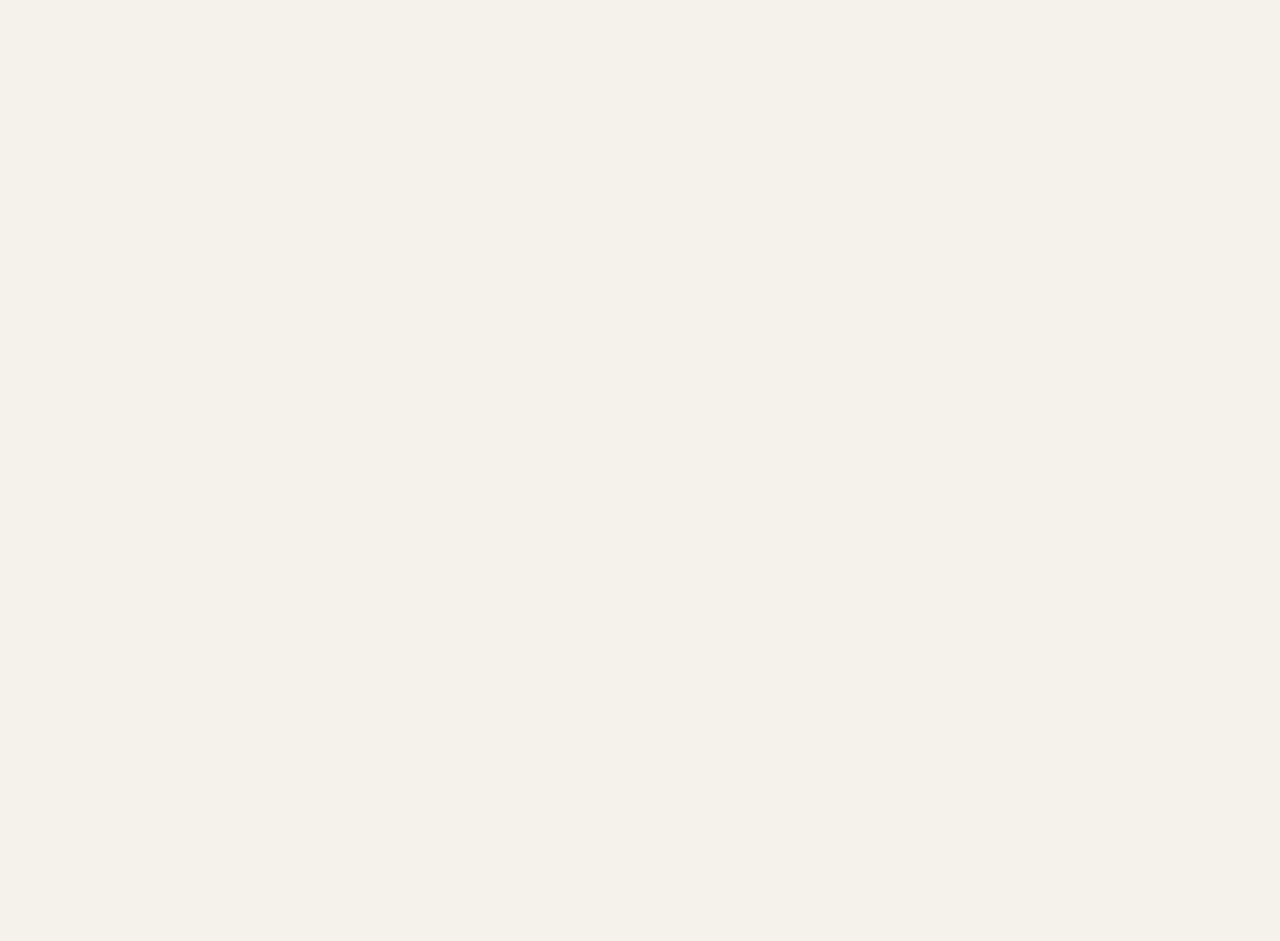
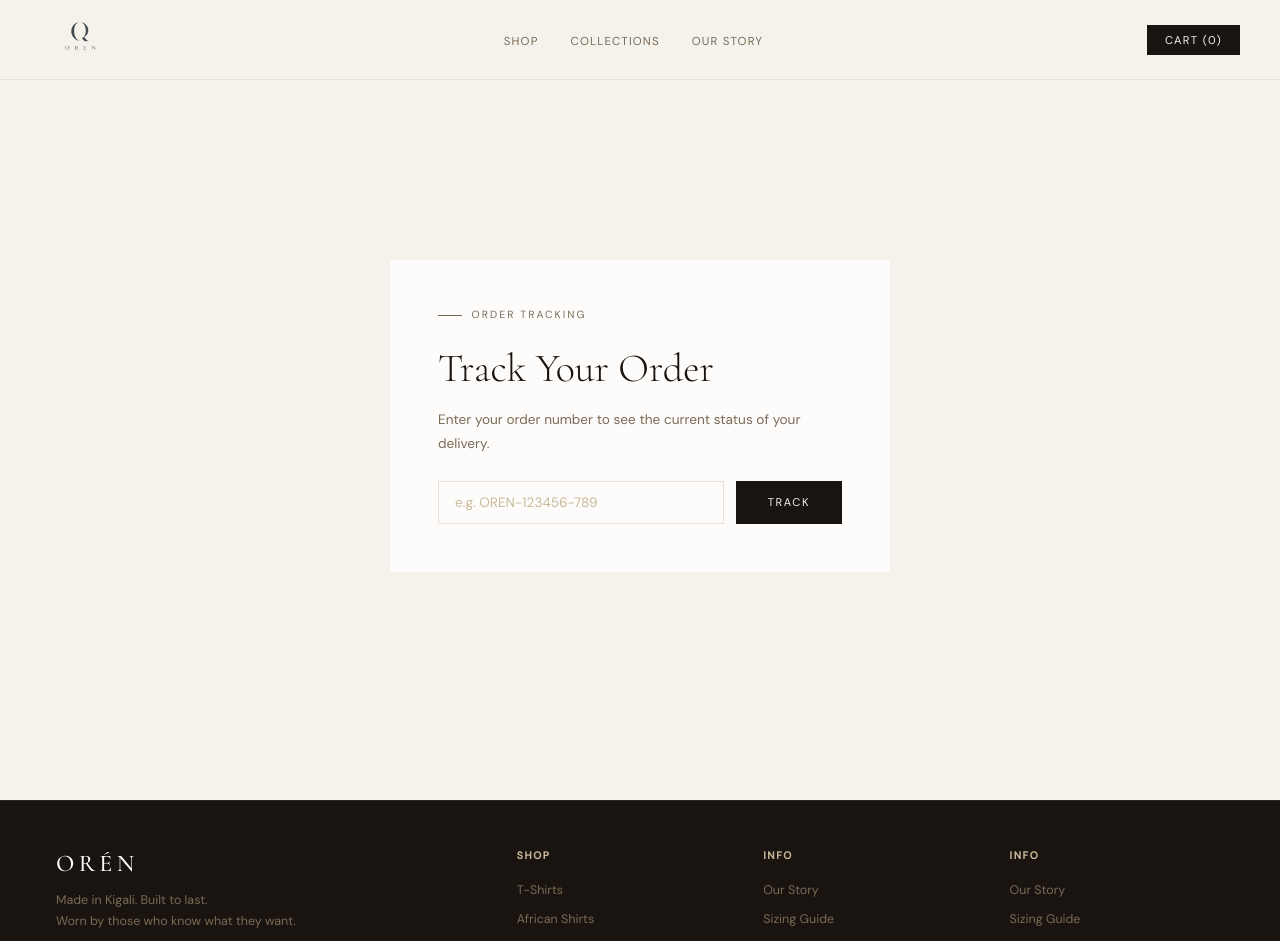
Before and after one commit to Nziza21/oren-store, a React (Vite) app in the folder client/: page /track in a window 1280 px wide. Before the commit this address had no page. Shown: the top 941 px of the page. Before the commit the page ends 800 px from the top, so only its background shows below. Built offline with nearby package versions, Linux system fonts and the light colour scheme.

Commit message:
feat: order tracking page and footer links

```diff
--- a/client/src/App.jsx
+++ b/client/src/App.jsx
@@ -10,6 +10,7 @@ import Checkout from './pages/Checkout'
 import OrderConfirmation from './pages/OrderConfirmation'
 import Admin from './pages/Admin'
 import Collections from './pages/Collections'
+import TrackOrder from './pages/TrackOrder'
 
 function App() {
   return (
@@ -26,6 +27,7 @@ function App() {
           <Route path="/cart" element={<Cart />} />
           <Route path="/checkout" element={<Checkout />} />
           <Route path="/admin" element={<Admin />} />
+          <Route path="/track" element={<TrackOrder />} />
         </Routes>
       </BrowserRouter>
     </CartProvider>
--- a/client/src/components/Footer.jsx
+++ b/client/src/components/Footer.jsx
@@ -25,14 +25,15 @@ const Footer = () => {
           </ul>
         </div>
         <div className="footer-col">
-          <h4>Connect</h4>
-          <ul>
-            <li><a href="#">Instagram</a></li>
-            <li><a href="#">TikTok</a></li>
-            <li><a href="#">WhatsApp</a></li>
-            <li><a href="#">Contact Us</a></li>
-          </ul>
-        </div>
+  <h4>Info</h4>
+  <ul>
+    <li><a href="/our-story">Our Story</a></li>
+    <li><a href="#">Sizing Guide</a></li>
+    <li><a href="#">Shipping</a></li>
+    <li><a href="#">Returns</a></li>
+    <li><a href="/track">Track Order</a></li>
+  </ul>
+</div>
       </div>
       <div className="footer-bottom">
         <span className="footer-copy">© 2026 ORÉN. Kigali, Rwanda.</span>
--- a/client/src/index.css
+++ b/client/src/index.css
@@ -2095,3 +2095,42 @@ button {
   gap: 0.75rem;
   margin-top: 0.5rem;
 }
+
+/* TRACK ORDER */
+.track-page {
+  min-height: 100vh;
+  display: flex;
+  align-items: center;
+  justify-content: center;
+  padding: 80px 1.25rem 3rem;
+  background: var(--cream);
+}
+
+.track-box {
+  background: var(--white);
+  padding: 3rem;
+  width: 100%;
+  max-width: 500px;
+  display: flex;
+  flex-direction: column;
+  gap: 1rem;
+}
+
+.track-title {
+  font-family: 'Cormorant Garamond', serif;
+  font-size: 2.5rem;
+  font-weight: 300;
+  color: var(--ink);
+}
+
+.track-sub {
+  font-size: 0.85rem;
+  line-height: 1.8;
+  color: var(--bark);
+}
+
+.track-form {
+  display: flex;
+  gap: 0.75rem;
+  margin-top: 0.5rem;
+}
--- /dev/null
+++ b/client/src/pages/TrackOrder.jsx
@@ -0,0 +1,50 @@
+import { useState } from 'react'
+import { useNavigate } from 'react-router-dom'
+import Nav from '../components/Nav'
+import Footer from '../components/Footer'
+import Toast from '../components/Toast'
+
+const TrackOrder = () => {
+  const [orderNumber, setOrderNumber] = useState('')
+  const [toast, setToast] = useState('')
+  const navigate = useNavigate()
+
+  const showToast = (msg) => {
+    setToast(msg)
+    setTimeout(() => setToast(''), 3000)
+  }
+
+  const handleTrack = () => {
+    if (!orderNumber.trim()) return showToast('Please enter your order number')
+    navigate(`/order/${orderNumber.trim().toUpperCase()}`)
+  }
+
+  return (
+    <div className="page-wrapper">
+      <Nav />
+      <Toast message={toast} />
+      <div className="track-page">
+        <div className="track-box">
+          <div className="section-label">Order Tracking</div>
+          <h1 className="track-title">Track Your Order</h1>
+          <p className="track-sub">Enter your order number to see the current status of your delivery.</p>
+          <div className="track-form">
+            <input
+              className="form-input"
+              placeholder="e.g. OREN-123456-789"
+              value={orderNumber}
+              onChange={e => setOrderNumber(e.target.value)}
+              onKeyDown={e => e.key === 'Enter' && handleTrack()}
+            />
+            <button className="btn-primary" style={{ padding: '14px 32px' }} onClick={handleTrack}>
+              Track
+            </button>
+          </div>
+        </div>
+      </div>
+      <Footer />
+    </div>
+  )
+}
+
+export default TrackOrder
```
